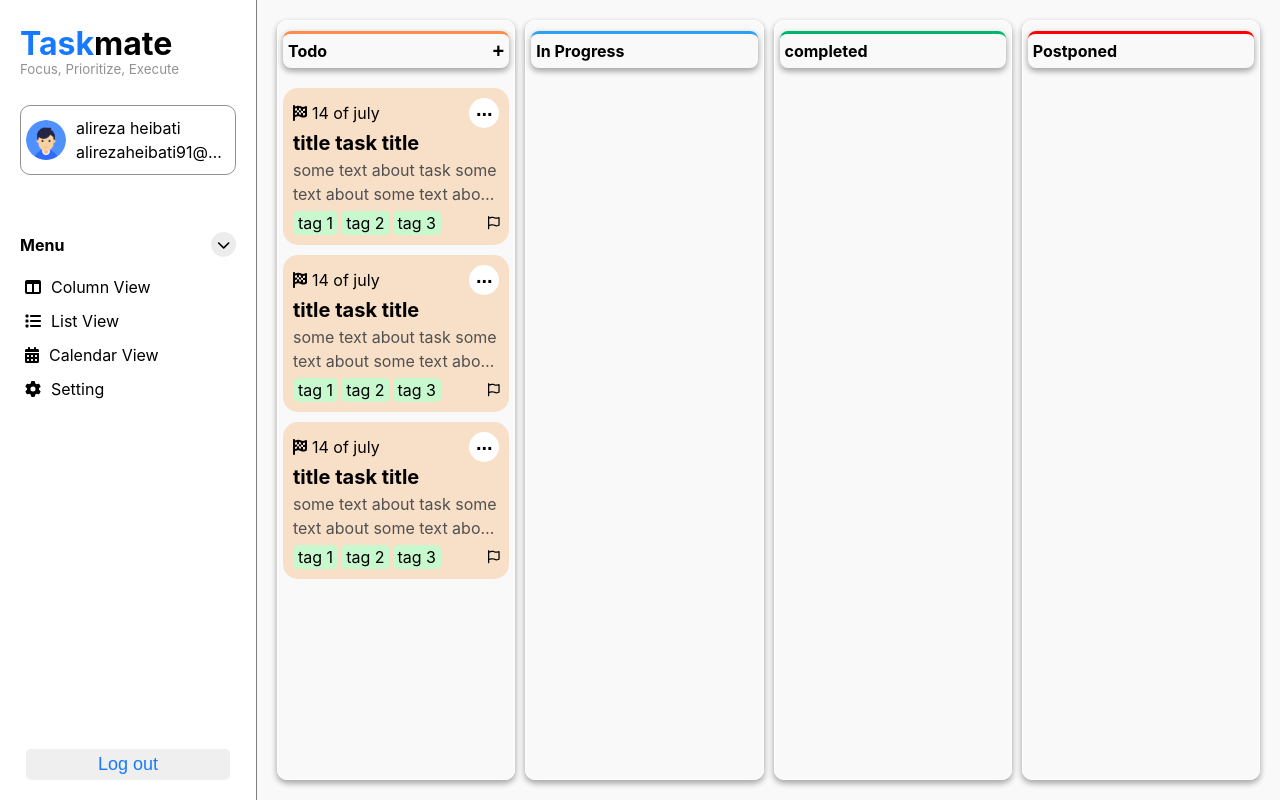
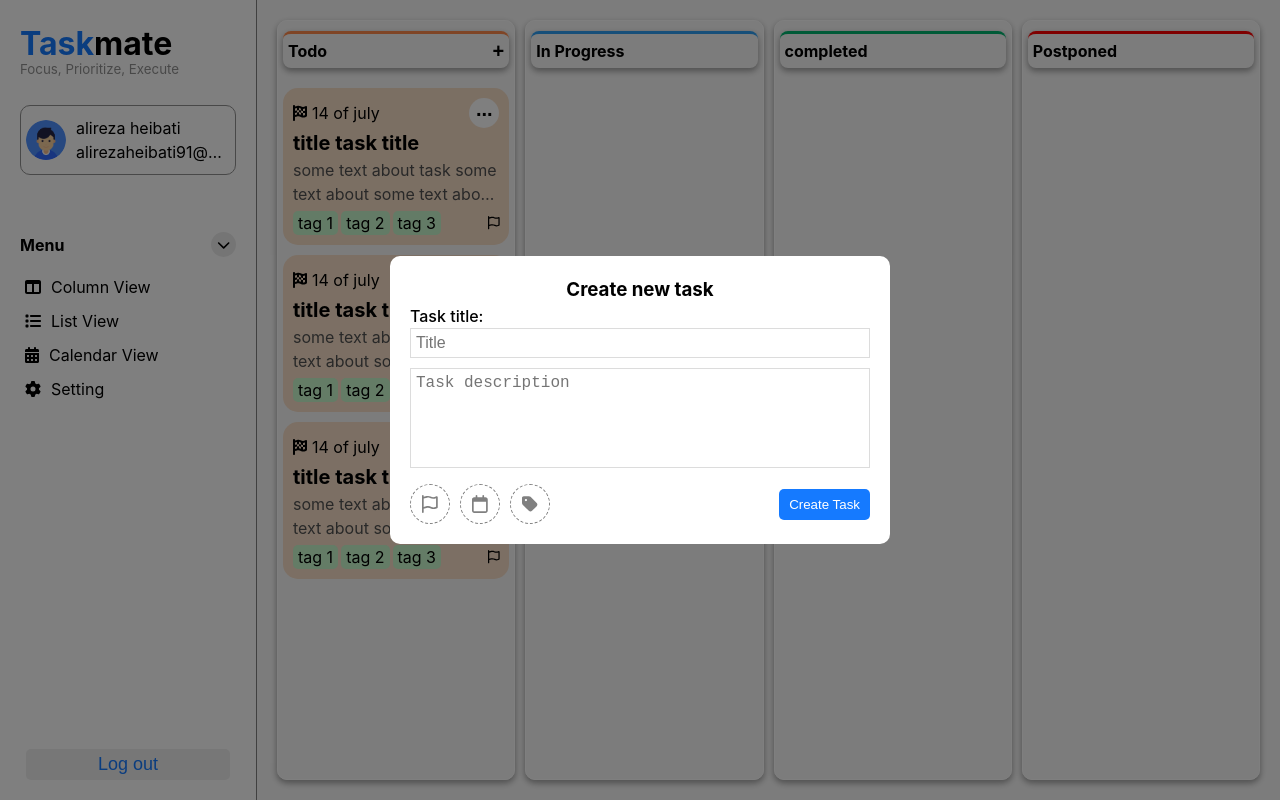
Before and after one commit to alirezaheibati/todo-web-application, a React (Vite) app: page / in a window 1280 px wide. Built offline with nearby package versions, Linux system fonts and the light colour scheme.

Commit message:
new task function developed

```diff
--- /dev/null
+++ b/src/components/NewTask/NewTask.jsx
@@ -0,0 +1,38 @@
+import { FontAwesomeIcon } from "@fortawesome/react-fontawesome";
+import classes from "./NewTask.module.css";
+import { faCalendar, faFlag } from "@fortawesome/free-regular-svg-icons";
+import { faTag } from "@fortawesome/free-solid-svg-icons";
+const NewTask = () => {
+  return (
+    <div className={classes["new-task_container"]}>
+      <div className={classes["new-task_backdrop"]}></div>
+      <div className={classes["new-task_content"]}>
+        <h3>Create new task</h3>
+        <form>
+          <div className={classes["new-task_info"]}>
+            <label htmlFor="new-task_title">Task title:</label>
+            <input type="text" id="new-task_title" placeholder="Title" />
+          </div>
+          <textarea placeholder="Task description"></textarea>
+          <div className={classes["new-task_actions"]}>
+            <div className={classes["new-task_btn-container"]}>
+              <button className={classes["new-task_btn"]}>
+                <FontAwesomeIcon icon={faFlag} />
+              </button>
+              <button className={classes["new-task_btn"]}>
+                <FontAwesomeIcon icon={faCalendar} />
+              </button>
+              <button className={classes["new-task_btn"]}>
+                <FontAwesomeIcon icon={faTag} />
+              </button>
+            </div>
+            <button className={classes["new-task_submit"]} type="submit">
+              Create Task
+            </button>
+          </div>
+        </form>
+      </div>
+    </div>
+  );
+};
+export default NewTask;
--- /dev/null
+++ b/src/components/NewTask/NewTask.module.css
@@ -0,0 +1,82 @@
+.new-task_container {
+  display: flex;
+  justify-content: center;
+  align-items: center;
+  position: fixed;
+  width: 100vw;
+  height: 100vh;
+  top: 0;
+  left: 0;
+  z-index: 1000;
+}
+.new-task_backdrop {
+  position: absolute;
+  width: 100vw;
+  height: 100vh;
+  top: 0;
+  left: 0;
+  background-color: rgba(0, 0, 0, 0.5);
+}
+.new-task_content {
+  width: 500px;
+  max-width: 99%;
+  background-color: #fff;
+  z-index: 1001;
+  border-radius: 10px;
+  padding: 20px;
+}
+.new-task_content h3 {
+  text-align: center;
+}
+.new-task_info label {
+  font-weight: 500;
+}
+
+.new-task_info input {
+  display: block;
+  width: 100%;
+  border: 1px solid gainsboro;
+  height: 30px;
+  font-size: 16px;
+  padding: 0 5px;
+}
+.new-task_content textarea {
+  padding: 5px;
+  width: 100%;
+  margin: 10px 0;
+  resize: none;
+  border: 1px solid gainsboro;
+  height: 100px;
+  font-size: 16px;
+}
+.new-task_actions {
+  display: flex;
+  justify-content: space-between;
+  align-items: center;
+}
+.new-task_submit {
+  background-color: #157aff;
+  border: none;
+  color: #fff;
+  padding: 8px 10px;
+  cursor: pointer;
+  border-radius: 5px;
+}
+.new-task_btn-container {
+  display: flex;
+  gap: 10px;
+}
+.new-task_btn {
+  border: 1px dashed gray;
+  width: 40px;
+  height: 40px;
+  border-radius: 50%;
+  background-color: transparent;
+  cursor: pointer;
+  color: gray;
+  font-size: 18px;
+  display: flex;
+  justify-content: center;
+  align-items: center;
+  position: relative;
+}
--- a/src/pages/HomePage.jsx
+++ b/src/pages/HomePage.jsx
@@ -1,9 +1,11 @@
 import Overview from "../components/HomePage/Overview";
 import Sidebar from "../components/HomePage/Sidebar";
+import NewTask from "../components/NewTask/NewTask";
 import classes from "./HomePage.module.css";
 const HomePage = () => {
   return (
     <div className={classes["home-page_container"]}>
+      <NewTask />
       <Sidebar />
       <Overview />
     </div>
```
